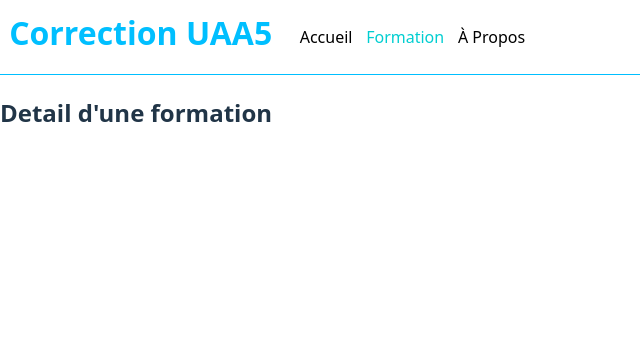
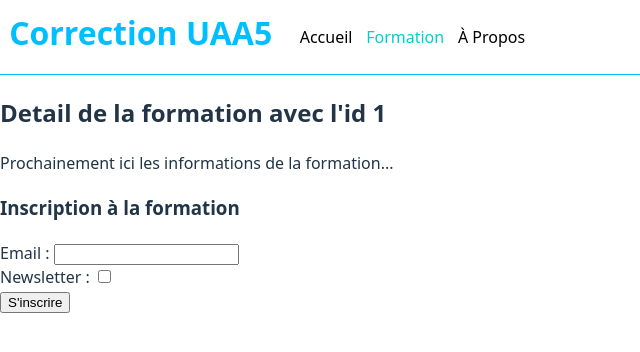
Before and after one commit to FormCours/BXL_Net2025__UAA5_Correction, a React (Vite) app in the folder AppClient/: page /formation/1 in a window 1280 px wide. Shown: the top 352 px of the page, without its empty margins (0-640 px from the left). Built offline with nearby package versions, Linux system fonts and the light colour scheme.

Commit message:
[Client] FormationRegister

```diff
--- a/AppClient/src/App.jsx
+++ b/AppClient/src/App.jsx
@@ -2,7 +2,7 @@ import { Route, Routes } from 'react-router'
 import './App.css'
 import HomePage from './pages/home/HomePage'
 import FormationsPage from './pages/formation/FormationsPage'
-import FormationDetailPage from './pages/formation/FormationDetail'
+import FormationDetailPage from './pages/formation/FormationDetailPage'
 import AboutPage from './pages/about/AboutPage'
 import NotFoundPage from './pages/error/NotFoundPage'
 import Header from './ui/Header/Header'
--- /dev/null
+++ b/AppClient/src/components/FormationList/FormationList.jsx
@@ -0,0 +1,21 @@
+import { Link } from 'react-router';
+
+export default function FormationList({ formationData }) {
+
+    return (
+        <ul>
+            {formationData.map(data => (
+                <FormationListItem key={data.id} {...data} />
+            ))}
+        </ul>
+    )
+}
+
+function FormationListItem({ id, startDate, formation }) {
+    return (
+        <li>
+            <p>{formation} • {startDate}</p>
+            <p>Détail <Link to={`/formation/${id}`}>ici</Link> !</p>
+        </li>
+    )
+}
--- /dev/null
+++ b/AppClient/src/features/Formation/FormationDetail.jsx
@@ -0,0 +1,9 @@
+
+export default function FormationDetail({id}) {
+
+    // TODO Charger les données avec une requete
+
+    return (
+        <p>Prochainement ici les informations de la formation...</p>
+    )
+}
--- /dev/null
+++ b/AppClient/src/features/Formation/FormationInscriptionForm.jsx
@@ -0,0 +1,42 @@
+import { useActionState } from 'react';
+import { sendIncriptionToFormation } from '../../services/formation.service';
+
+export default function FormationInscriptionForm({ id }) {
+
+    const registerAction = async (state, formData) => {
+
+        // Données du formulaire
+        const data = {
+            email: formData.get('email'),
+            newsletterAuthorized: formData.has('newsletterAuthorized')
+        }
+
+        // TODO Validation des données (zod)
+
+        // Requete vers la WebAPI via les services
+        const result = await sendIncriptionToFormation(id, data)
+
+        return state;
+    };
+
+    const [state, registerSubmit, isPending] = useActionState(registerAction, null);
+
+    return (
+        <>
+            <h3>Inscription à la formation</h3>
+            <form action={registerSubmit}>
+                <div>
+                    <label htmlFor='reg-email'>Email : </label>
+                    <input id='reg-email' name='email' type="email" required />
+                </div>
+                <div>
+                    <label htmlFor='reg-newsletter'>Newsletter : </label>
+                    <input id='reg-newsletter' name='newsletterAuthorized' type="checkbox" />
+                </div>
+                <div>
+                    <button disabled={isPending}>S'inscrire</button>
+                </div>
+            </form>
+        </>
+    );
+}
--- /dev/null
+++ b/AppClient/src/features/Formation/FormationListing.jsx
@@ -0,0 +1,26 @@
+import { Suspense, use } from 'react';
+import { getListingFormation } from '../../services/formation.service'
+import FormationList from '../../components/FormationList/FormationList';
+
+export default function FormationListing() {
+
+    // ↓ Requete sous la forme de Promesse
+    const promiseFormation = getListingFormation();
+
+    // ↓ Le Suspense temporise l'affichage du composant "FormationListingContent" le temps de la promesse
+    return (
+        <Suspense fallback={<p>Loading</p>}>
+            <FormationListingContent promise={promiseFormation} />
+        </Suspense>
+    )
+}
+
+function FormationListingContent({ promise }) {
+
+    // ↓ Traiter les données de le promesse resolu !
+    const data = use(promise);
+
+    return (
+        <FormationList formationData={data} />
+    );
+}
--- a/AppClient/src/pages/formation/FormationDetail.jsx
+++ /dev/null
@@ -1,8 +0,0 @@
-export default function FormationDetailPage() {
-
-    return (
-        <>
-            <h2>Detail d'une formation</h2>
-        </>
-    )
-}
--- /dev/null
+++ b/AppClient/src/pages/formation/FormationDetailPage.jsx
@@ -0,0 +1,16 @@
+import { useParams } from 'react-router'
+import FormationDetail from '../../features/Formation/FormationDetail';
+import FormationInscriptionForm from '../../features/Formation/FormationInscriptionForm';
+
+export default function FormationDetailPage() {
+
+    const { id } = useParams();
+
+    return (
+        <>
+            <h2>Detail de la formation avec l'id {id}</h2>
+            <FormationDetail id={id} />
+            <FormationInscriptionForm id={id} />
+        </>
+    )
+}
--- a/AppClient/src/pages/formation/FormationsPage.jsx
+++ b/AppClient/src/pages/formation/FormationsPage.jsx
@@ -1,8 +1,11 @@
+import FormationListing from '../../features/Formation/FormationListing';
+
 export default function FormationsPage() {
 
     return (
         <>
-            <h2>Liste des formations</h2>
+            <h2>Listing des formations</h2>
+            <FormationListing />
         </>
     )
 }
--- /dev/null
+++ b/AppClient/src/services/formation.service.js
@@ -0,0 +1,17 @@
+import axios from 'axios';
+
+export async function getListingFormation() {
+    const { data } = await axios.get('/training', {
+        baseURL: 'https://localhost:7159/api'
+    });
+
+    return data;
+}
+
+export async function sendIncriptionToFormation(id, registerData) {
+    const response = await axios.post(`/training/${id}/participant`, registerData, {
+        baseURL: 'https://localhost:7159/api'
+    });
+
+    return response.data;
+}
```
